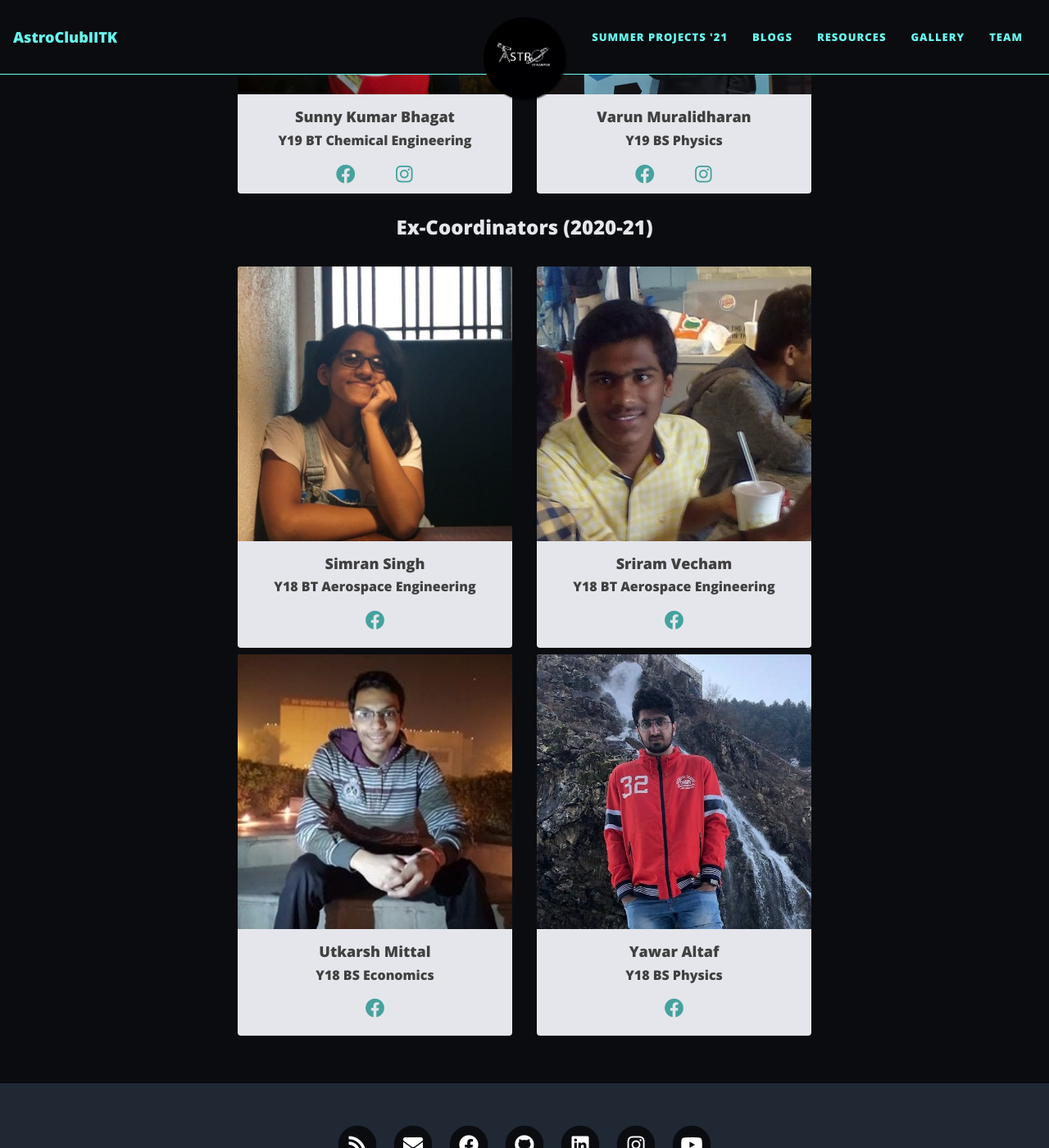
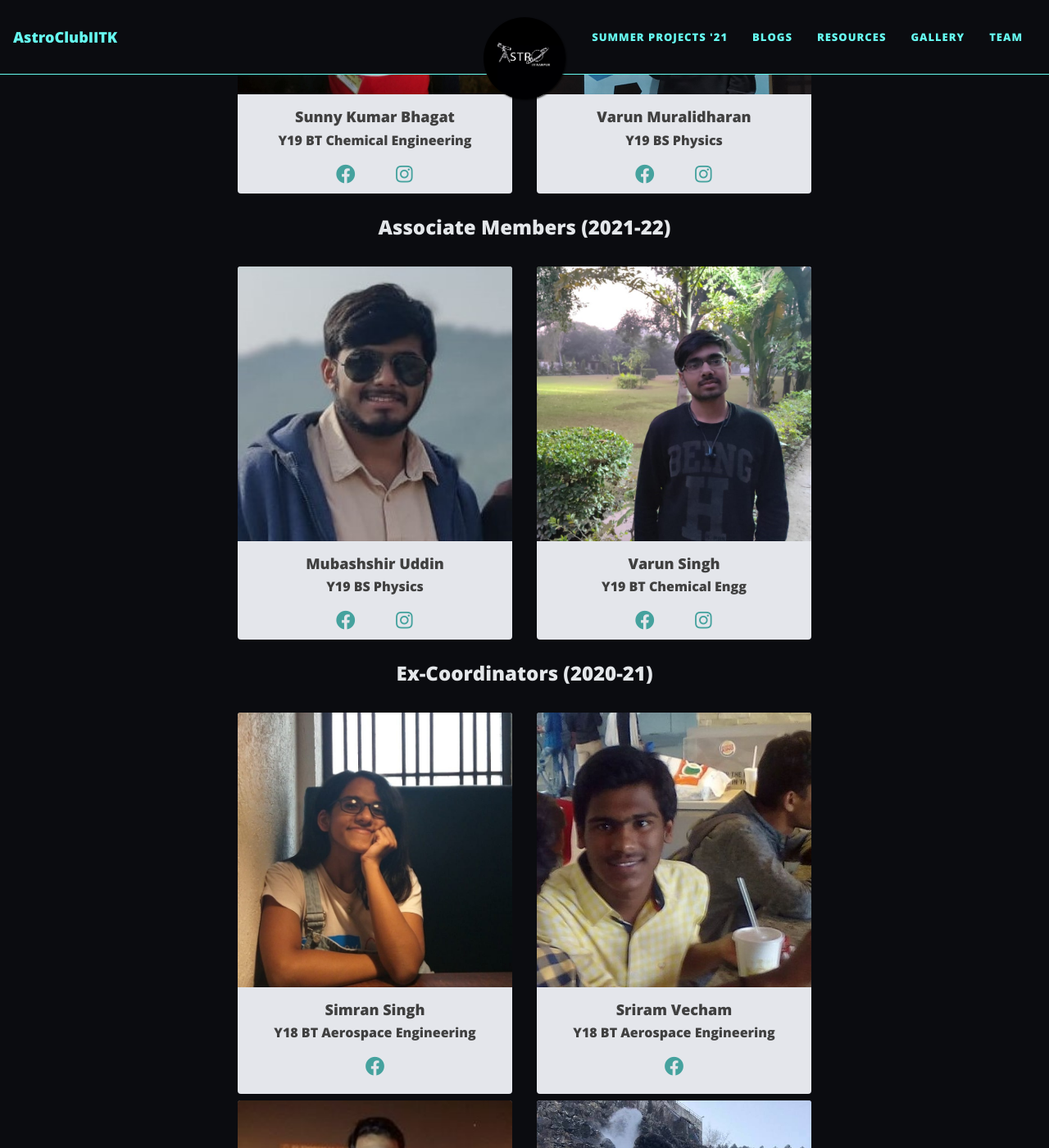
Before and after one commit to astroclubiitk/astroclubiitk.github.io, a Jekyll site: the page built from team.md, in a window 1280 px wide and 1400 px high, scrolled down 1097 px. Shown: the whole window at 82% size. Built offline with Jekyll 4.4.1, drawn with Linux system fonts in a browser that asks for light colours; nearby versions of some CDN libraries; some of the changed text lies outside the part shown.

Commit message:
Add associate members

```diff
--- a/_config.yml
+++ b/_config.yml
@@ -11,7 +11,7 @@ title: AstroClubIITK
 titlebar: Astronomy Club &#8226; IIT Kanpur
 
 # Your name to show in the footer
-author: Gurbaaz Singh Nandra, Varun Muralidharan
+author: Gurbaaz Singh Nandra
 
 # --- List of links in the navigation bar --- #
 collections:
@@ -20,6 +20,7 @@ collections:
   sponsors:
   ex_team:
   resources:
+  associate_members:
 
 navbar-links:
   Summer Projects '21: "summer-projects21"
--- a/_layouts/team.html
+++ b/_layouts/team.html
@@ -7,6 +7,42 @@ layout: page
 <div class="container pt-6 pb-6">
     <div class="row pt-6 pb-6">
         {% for member in site.team %}
+        <div class="col-12 col-md-6 mb-2">
+            <div class="card border-0">
+                {% if member.image_path %}
+                <img alt="{{ member.title }}" class="img-fluid mb-2 card-img-top" src="{{ site.baseurl }}{{ member.image_path }}" />
+                {% endif %}
+                <div class="card-body text-center" style="padding: 0px;">
+                    <h4 class="card-title mb-0" style="padding-bottom: 10px; margin: 10px;">{{ member.title }}</h4>
+                    <h6 class="card-text">{{ member.info }}</h6>
+                    <ul class="list-inline text-center" style="margin: 0;">
+                        <li class="list-inline-item">
+                        <a target="_blank" href="https://facebook.com/{{ member.facebook }}" title="Facebook">
+                            <span class="fa-stack fa-lg" aria-hidden="true">
+                            <i class="fab fa-facebook fa-stack-1x"></i>
+                            </span>
+                        </a>
+                        </li>
+                        <li class="list-inline-item">
+                            <a target="_blank" href="https://instagram.com/{{ member.insta }}" title="Instagram">
+                                <span class="fa-stack fa-lg" aria-hidden="true">
+                                <i class="fab fa-instagram fa-stack-1x"></i>
+                                </span>
+                            </a>
+                        </li>
+                    </ul>
+                </div>
+            </div>
+        </div>
+        {% endfor %}
+    </div>
+</div>
+
+<h3 style="text-align: center;">Associate Members (2021-22)</h3><br>
+
+<div class="container pt-6 pb-6">
+    <div class="row pt-6 pb-6">
+        {% for member in site.associate_members %}
         <div class="col-12 col-md-6 mb-2">
             <div class="card border-0">
                 {% if member.image_path %}
```
Also changed, not shown: _associate_members/member1.md (added, +7 -0 lines), _associate_members/member2.md (added, +7 -0 lines), _team/cordi1.md (+1 -1 lines), assets/img/associate-member1.jpg (added), assets/img/associate-member2.jpeg (added), assets/img/cordi1.jpeg (added), assets/img/cordi1.jpg (deleted).
